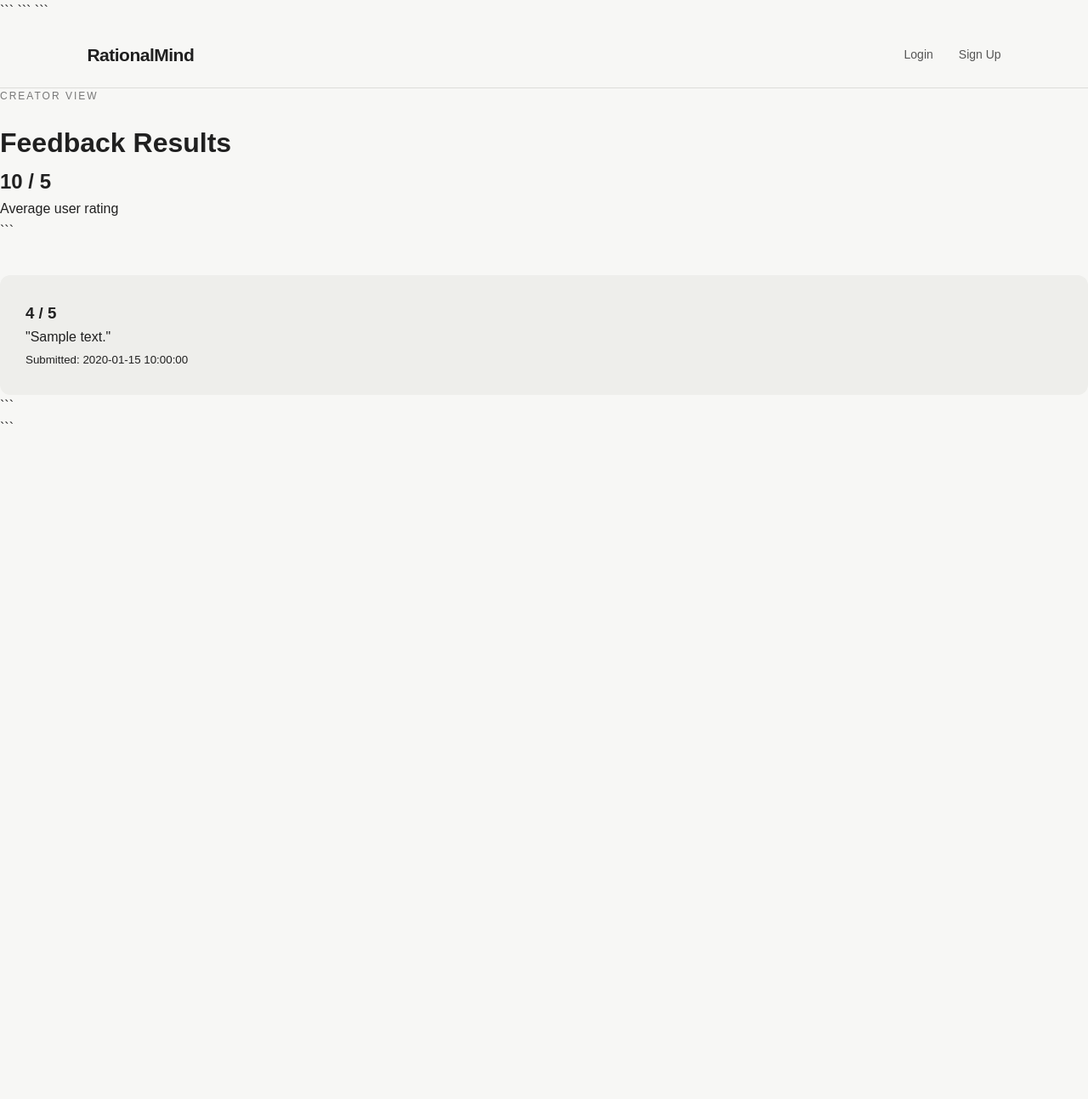
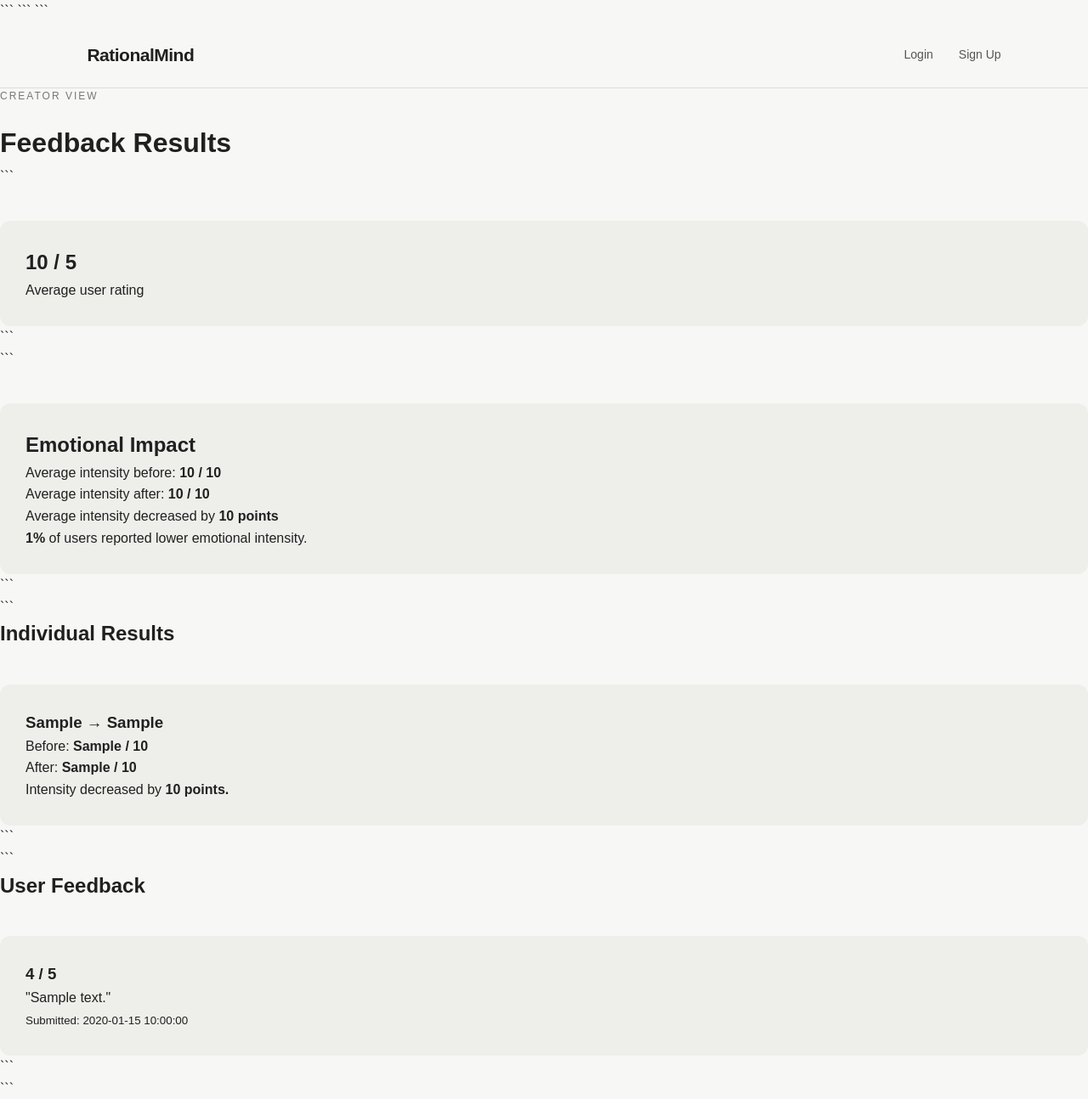
Before and after one commit to Kwakita123/RationalMind, a Flask app: template templates/feedback_results.html in a window 1280 px wide. Shown: the whole page at 85% size. Before the commit the page ends 499 px from the top, so only its background shows below. Run offline with Flask 3, Linux system fonts and the light colour scheme; the template is opened without the code that fills it: most values are stand-ins (such as "Sample title", 1, 10 or a date in 2020).

Commit message:
Enhance feedback results page with emotional data
Added sections for emotional impact and individual results to feedback results page.

````diff
--- a/templates/feedback_results.html
+++ b/templates/feedback_results.html
@@ -10,13 +10,207 @@ Feedback Results | RationalMind
 
 <h1>Feedback Results</h1>
 
-{% if average %} <h2>{{ average }} / 5</h2> <p>Average user rating</p>
-{% else %} <p>No feedback has been submitted yet.</p>
-{% endif %}
+<!-- Average Rating -->
 
 <section class="feedback-list">
 
 ```
+{% if average %}
+
+    <div class="feedback-success">
+
+        <h2>
+            {{ average }} / 5
+        </h2>
+
+        <p>
+            Average user rating
+        </p>
+
+    </div>
+
+{% else %}
+
+    <div class="feedback-success">
+
+        <p>
+            No feedback has been submitted yet.
+        </p>
+
+    </div>
+
+{% endif %}
+```
+
+</section>
+
+<!-- Emotional Impact -->
+
+{% if comparisons %}
+
+<section class="feedback-list">
+
+```
+<div class="feedback-success">
+
+    <h2>
+        Emotional Impact
+    </h2>
+
+    <p>
+        Average intensity before:
+        <strong>
+            {{ average_before }} / 10
+        </strong>
+    </p>
+
+    <p>
+        Average intensity after:
+        <strong>
+            {{ average_after }} / 10
+        </strong>
+    </p>
+
+
+    {% if average_change > 0 %}
+
+        <p>
+            Average intensity decreased by
+            <strong>
+                {{ average_change }} points
+            </strong>
+        </p>
+
+    {% elif average_change < 0 %}
+
+        <p>
+            Average intensity increased by
+            <strong>
+                {{ average_change|abs }} points
+            </strong>
+        </p>
+
+    {% else %}
+
+        <p>
+            Average intensity stayed the same.
+        </p>
+
+    {% endif %}
+
+
+    <p>
+        <strong>
+            {{ improvement_percentage }}%
+        </strong>
+        of users reported lower emotional intensity.
+    </p>
+
+</div>
+```
+
+</section>
+
+<!-- Individual Emotional Results -->
+
+<section class="feedback-list">
+
+```
+<h2>
+    Individual Results
+</h2>
+
+{% for item in comparisons %}
+
+    <div class="feedback-success">
+
+        <h3>
+            {{ item.before_emotion }}
+            →
+            {{ item.after_emotion }}
+        </h3>
+
+        <p>
+            Before:
+            <strong>
+                {{ item.before_intensity }} / 10
+            </strong>
+        </p>
+
+        <p>
+            After:
+            <strong>
+                {{ item.after_intensity }} / 10
+            </strong>
+        </p>
+
+
+        {% if item.change > 0 %}
+
+            <p>
+                Intensity decreased by
+                <strong>
+                    {{ item.change }} points.
+                </strong>
+            </p>
+
+        {% elif item.change < 0 %}
+
+            <p>
+                Intensity increased by
+                <strong>
+                    {{ item.change|abs }} points.
+                </strong>
+            </p>
+
+        {% else %}
+
+            <p>
+                Intensity stayed the same.
+            </p>
+
+        {% endif %}
+
+    </div>
+
+{% endfor %}
+```
+
+</section>
+
+{% else %}
+
+<section class="feedback-list">
+
+```
+<div class="feedback-success">
+
+    <h2>
+        No emotional data yet.
+    </h2>
+
+    <p>
+        Emotional comparisons will appear here
+        after users complete a reflection and submit
+        feedback.
+    </p>
+
+</div>
+```
+
+</section>
+
+{% endif %}
+
+<!-- Written Feedback -->
+
+<section class="feedback-list">
+
+```
+<h2>
+    User Feedback
+</h2>
+
 {% for item in feedback %}
 
     <div class="feedback-success">
@@ -26,13 +220,17 @@ Feedback Results | RationalMind
         </h3>
 
         {% if item.comment %}
+
             <p>
                 "{{ item.comment }}"
             </p>
+
         {% else %}
+
             <p>
                 No written comment.
             </p>
+
         {% endif %}
 
         <small>
````
